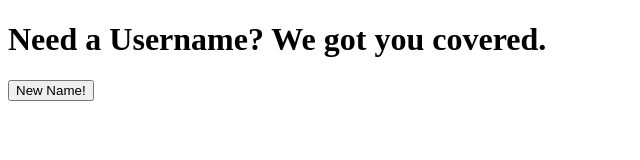
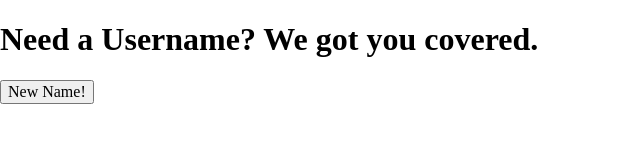
Before and after one commit to jmalk/alias-generator, a plain HTML site: page index.html in a window 1280 px wide. Shown: the whole page, without its empty margins (0-640 px from the left). Drawn offline with nearby package versions, Linux system fonts and the light colour scheme.

Commit message:
Use Normalize css

```diff
--- a/index.html
+++ b/index.html
@@ -3,6 +3,7 @@
     <head>
         <meta charset="utf-8">
         <meta name="viewport" content="width=device-width, initial-scale=1">
+        <link rel="stylesheet" href="https://cdnjs.cloudflare.com/ajax/libs/normalize/3.0.3/normalize.min.css">
         <title>Username Generator</title>
         <script src="alias-generator.js"></script>
     </head>
```
